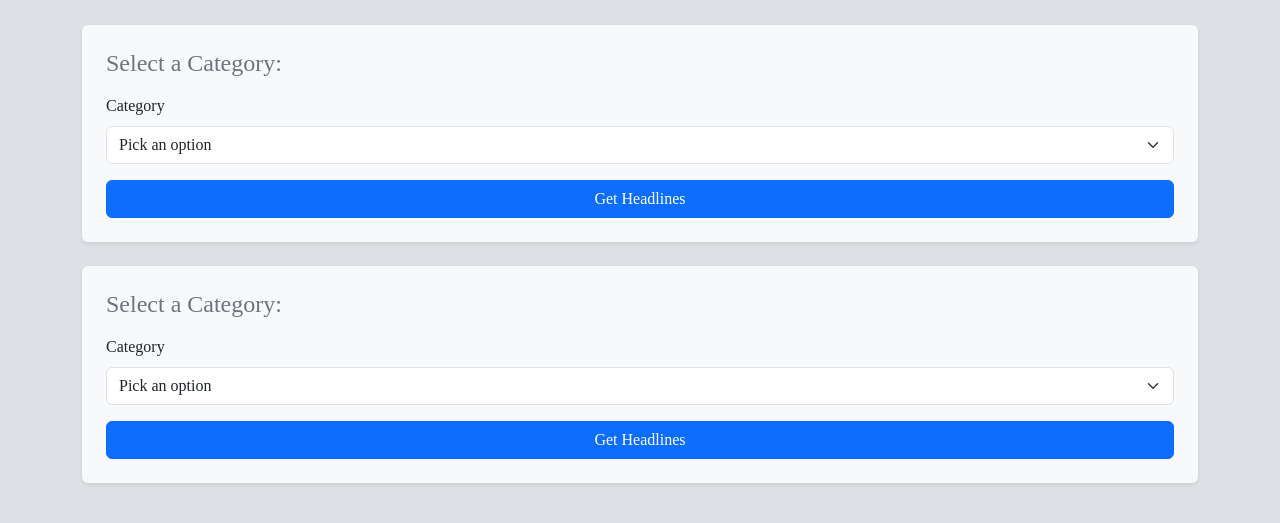
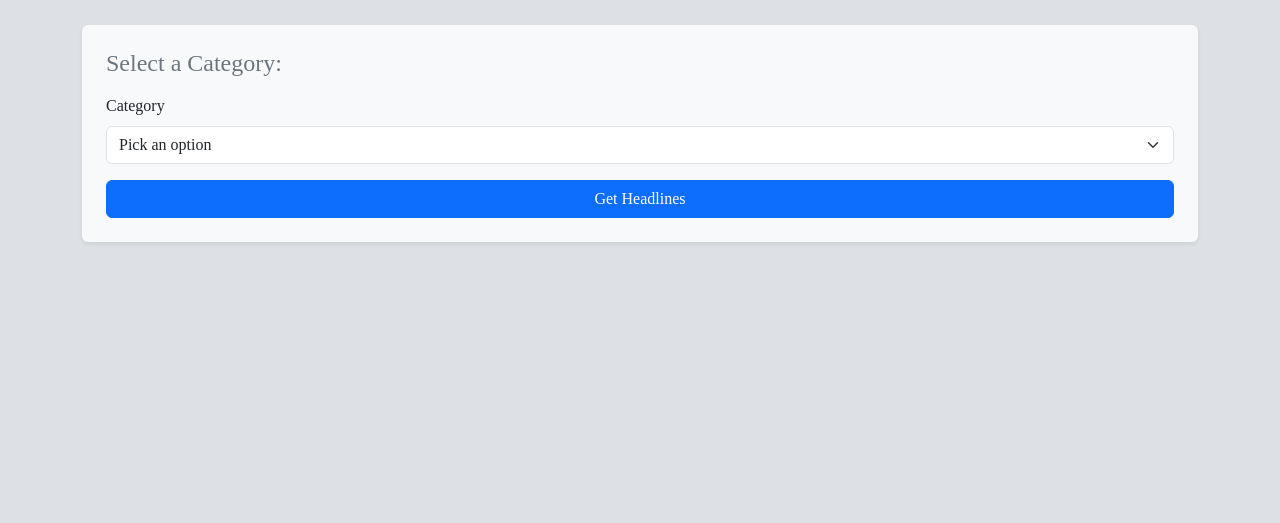
Before and after one commit to mthorsteinson/interactive-scraper, a Flask app: template templates/search2.html in a window 1280 px wide. Shown: the part 61-584 px from the top of the page. Run offline with Flask 3, Linux system fonts and the light colour scheme; the template is opened without the code that fills it, so the values that code supplies are empty.

Commit message:
removed duplicates

```diff
--- a/templates/search2.html
+++ b/templates/search2.html
@@ -22,22 +22,9 @@
                     <button type="submit" class="btn btn-primary w-100">Get Headlines</button>
                 </form>
     </div>
-    <div class="container">
-        <!-- Search Section -->
-                <form method="POST" class="mb-4 p-4 bg-light rounded shadow-sm">
-                    <h2 class="h4 mb-3 text-secondary">Select a Category:</h2>
-                    <div class="mb-3">
-                        <label for="category" class="form-label">Category</label>
-                        <select name="category" id="category" class="form-select">
-                            <option value="" disabled selected>Pick an option</option>
-                            {% for item in listitems %}
-                                <option value="{{ item }}" {% if item == category %}selected{% endif %}>{{ item.capitalize() }}</option>
-                            {% endfor %}
-                        </select>
-                    </div>
-                    <button type="submit" class="btn btn-primary w-100">Get Headlines</button>
-                </form>
-    </div>
+
+
+
 
         <!-- Error Message (if any) -->
         {% if error %}
```
